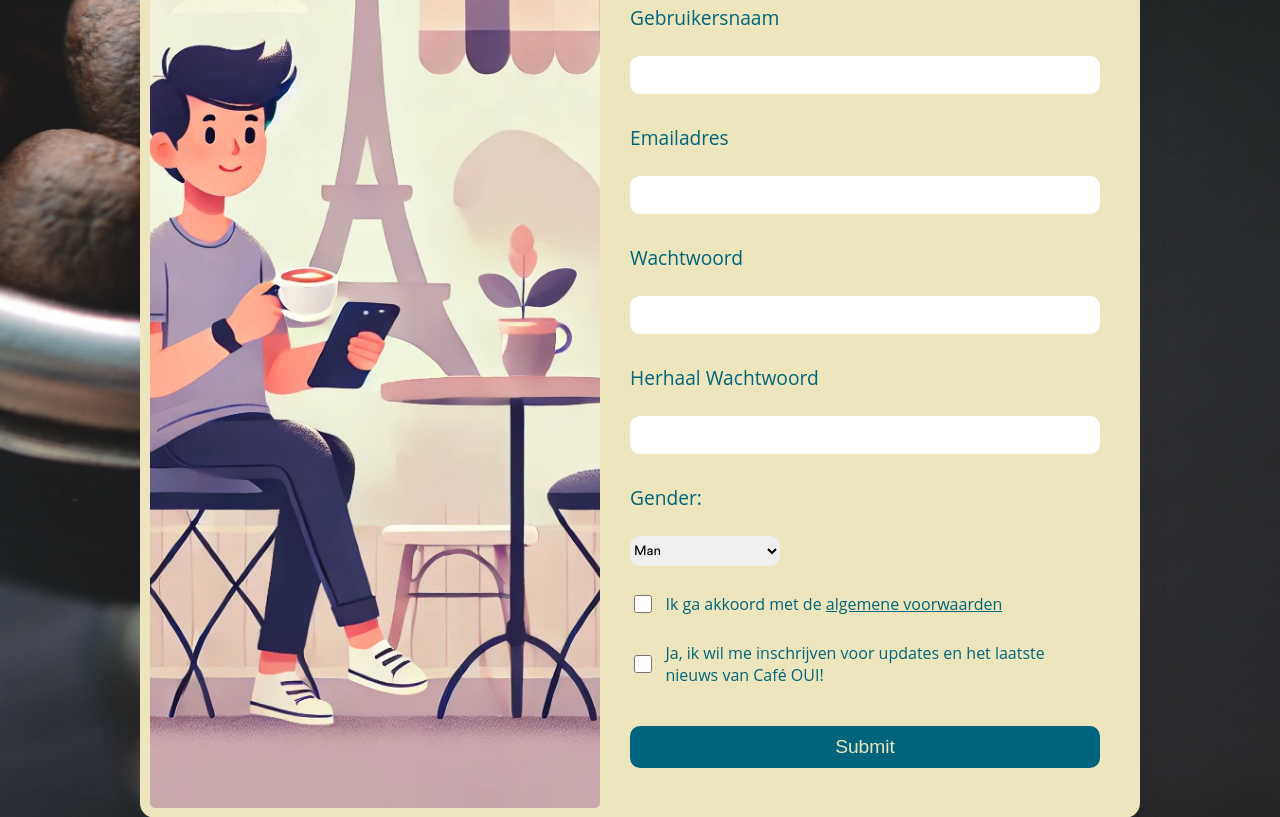
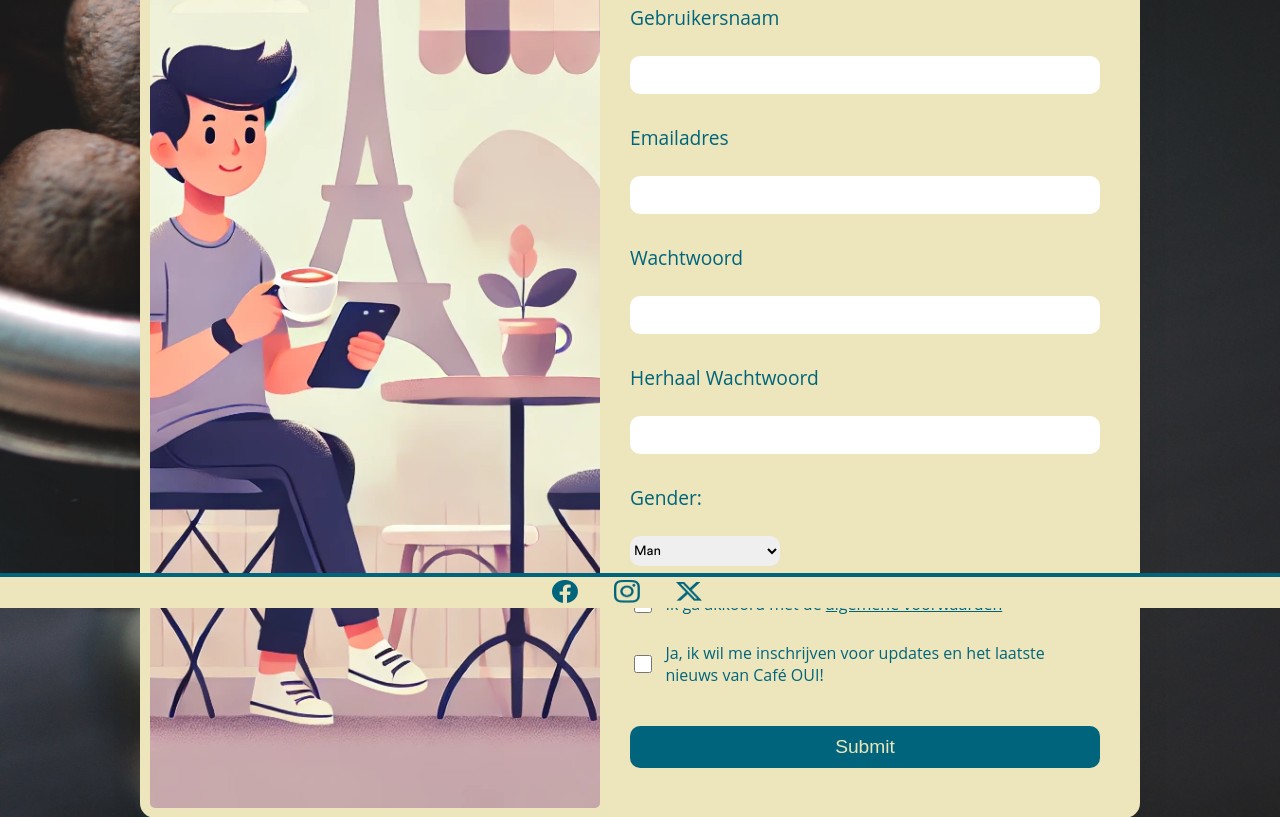
Before and after one commit to StefanSpitse4pm/OUI, a PHP site: page /content/registerPage.php in a window 1280 px wide. Shown: the part 192-1009 px from the top of the page. Run offline with PHP 8.4, Linux system fonts and the light colour scheme.

Commit message:
added footers to pages and fixed the navbars on other pages

```diff
--- a/content/loginPage.php
+++ b/content/loginPage.php
@@ -13,7 +13,7 @@
 </head>
 <body>
     <main>
-        <?php include '../functies/samenvoeg-nav.php'?>
+        <?php include '../functies/samenvoeg-nav-offpage.php'?>
         <div class="loginContent">
             <div class="loginfoto">
                 <img src="../Img/loginPage-foto.png" alt="coffee-drinking-image">
@@ -49,5 +49,6 @@
             </div>
         </div>
     </main>
+    <?php include '../functies/samenvoeg-footer-offpage.php'?>
 </body>
 </html>
--- a/content/registerPage.php
+++ b/content/registerPage.php
@@ -75,7 +75,7 @@
 </head>
 <body>
     <main>
-        <?php include '../functies/samenvoeg-nav.php'?>
+        <?php include '../functies/samenvoeg-nav-offpage.php'?>
         <div class="loginContent">
             <div class="loginfoto">
                 <img src="../Img/loginPage-foto.png" alt="coffee-drinking-image">
@@ -119,5 +119,6 @@
             </div>
         </div>
     </main>
+    <?php include '../functies/samenvoeg-footer-offpage.php'?>
 </body>
 </html>
--- a/functies/samenvoeg-footer-offpage.php
+++ b/functies/samenvoeg-footer-offpage.php
@@ -1,5 +1,5 @@
 <div class="socials">
-    <a class="socials-a" href="f"><img class="facebook-foto" src="../Img/facebook.png" alt="facebookpicture"></a>
-    <a class="socials-a" href="i"><img class="insta-foto" src="../Img/insta.png" alt="instapicture"></a>
-    <a class="socials-a" href="t"><img class="twitter-foto" src="../Img/twitter.png" alt="twitterpicture"></a>
+    <a class="socials-a" href="https://www.facebook.com/"><img class="facebook-foto" src="../Img/facebook.png" alt="facebookpicture"></a>
+    <a class="socials-a" href="https://www.instagram.com"><img class="insta-foto" src="../Img/insta.png" alt="instapicture"></a>
+    <a class="socials-a" href="https://www.x.com"><img class="twitter-foto" src="../Img/twitter.png" alt="twitterpicture"></a>
 </div>
--- a/functies/samenvoeg-footer.php
+++ b/functies/samenvoeg-footer.php
@@ -1,5 +1,5 @@
 <div class="socials">
-    <a class="socials-a" href="f"><img class="facebook-foto" src="img/facebook.png" alt="facebookpicture"></a>
-    <a class="socials-a" href="i"><img class="insta-foto" src="img/insta.png" alt="instapicture"></a>
-    <a class="socials-a" href="t"><img class="twitter-foto" src="img/twitter.png" alt="twitterpicture"></a>
+    <a class="socials-a" href="https://www.facebook.com/"><img class="facebook-foto" src="img/facebook.png" alt="facebookpicture"></a>
+    <a class="socials-a" href="https://www.instagram.com"><img class="insta-foto" src="img/insta.png" alt="instapicture"></a>
+    <a class="socials-a" href="https://www.x.com"><img class="twitter-foto" src="img/twitter.png" alt="twitterpicture"></a>
 </div>
```
